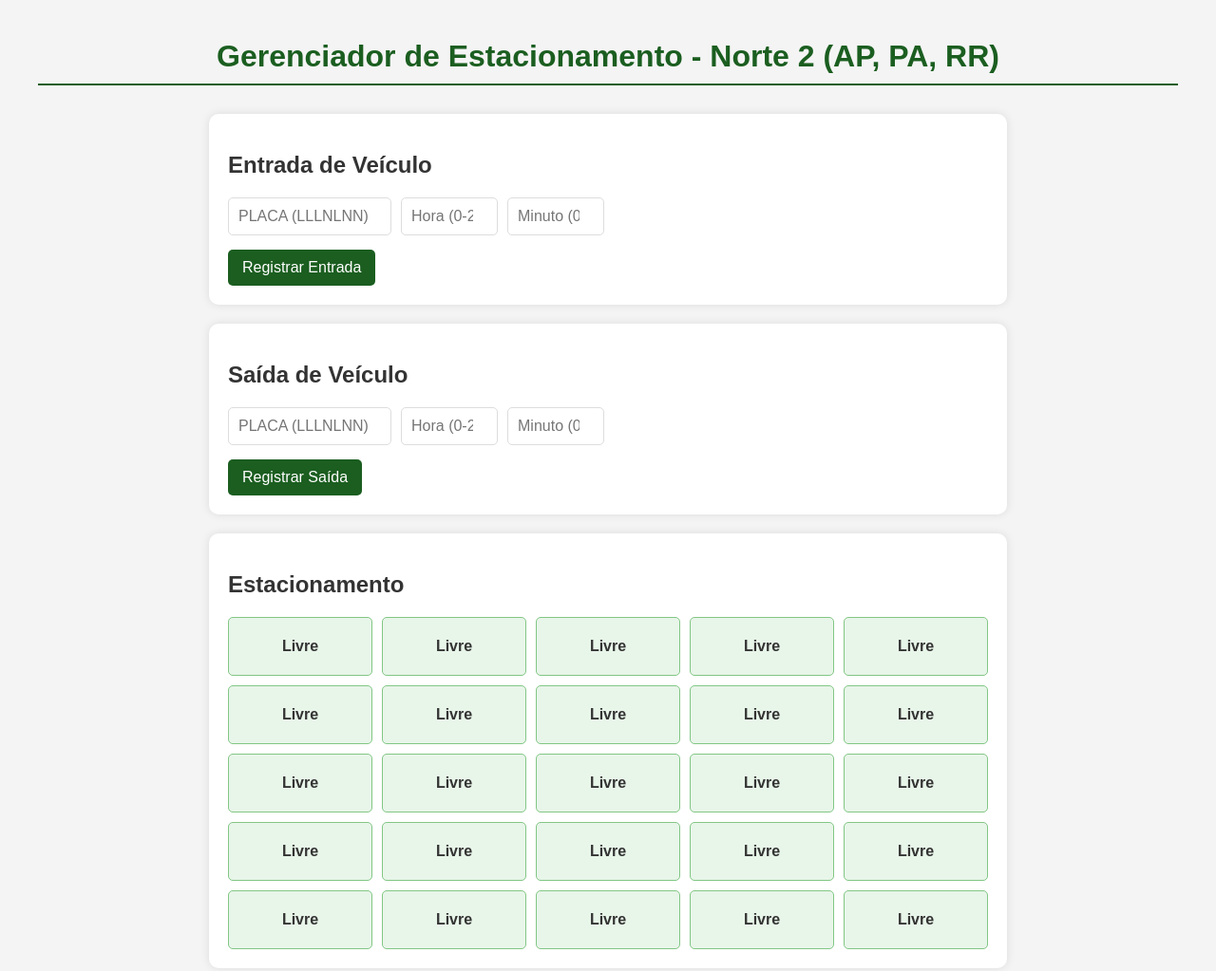
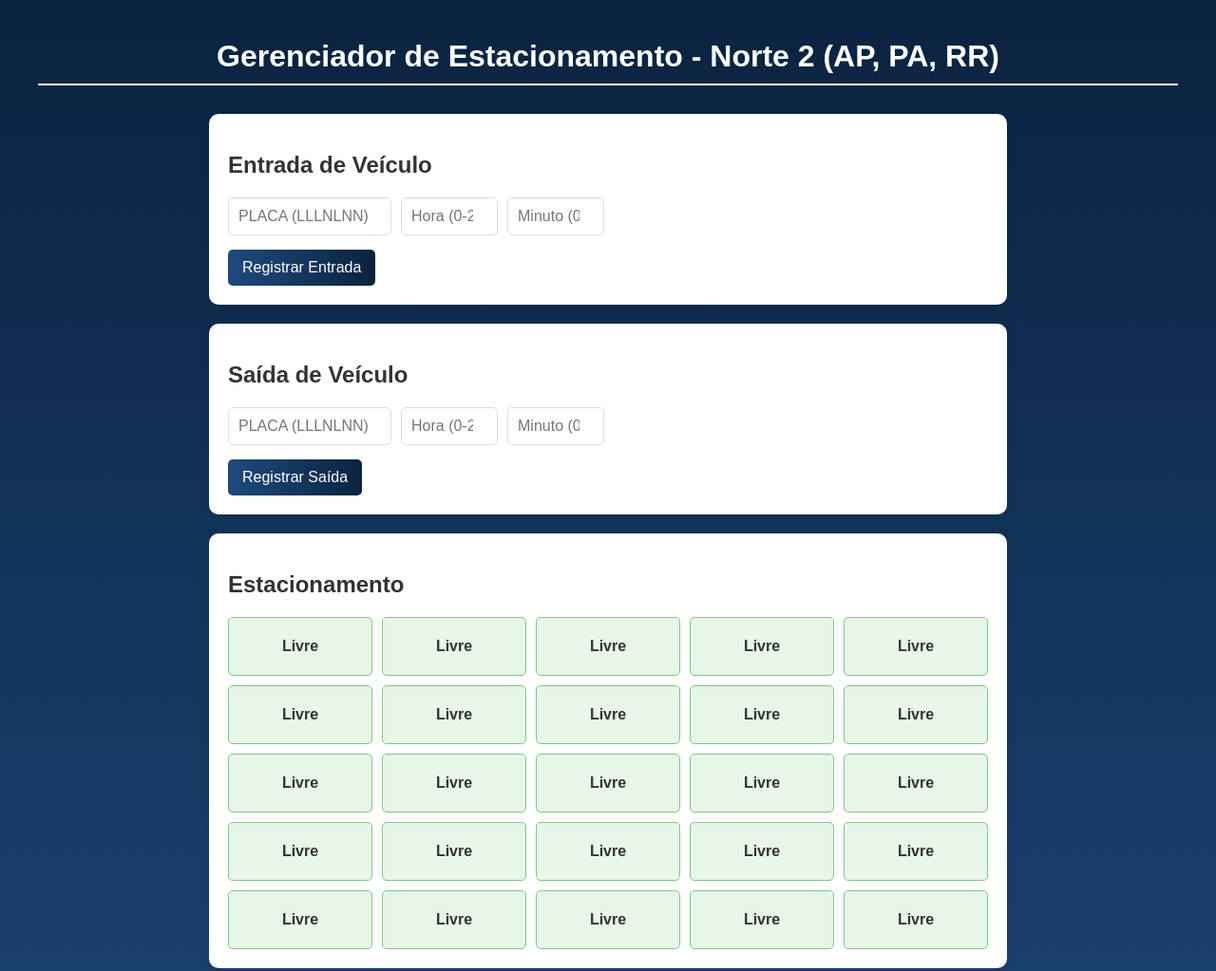
Before and after one commit to LuizGup/Projeto-ShoppingGate, a plain HTML site: page index.html in a window 1280 px wide. Shown: the top 1023 px of the page at 95% size. Drawn offline with Linux system fonts and the light colour scheme.

Commit message:
Style: updated color pallete

```diff
--- a/style.css
+++ b/style.css
@@ -1,6 +1,6 @@
 body {
   font-family: Arial, sans-serif;
-  background: #f4f4f4;
+  background: linear-gradient(to bottom, #0A233F, #1E4A7D);
   padding: 20px;
   color: #333;
   max-width: 1200px;
@@ -9,10 +9,10 @@ body {
 
 h1 {
   text-align: center;
-  color: #1b5e20;
+  color: #ffffff;
   margin-bottom: 30px;
   padding-bottom: 10px;
-  border-bottom: 2px solid #1b5e20;
+  border-bottom: 2px solid #ffffff;
 }
 
 .form-section {
@@ -55,7 +55,7 @@ input[type="text"] {
 
 button {
   padding: 10px 15px;
-  background: #1b5e20;
+  background: linear-gradient(to right, #1E4A7D, #0A233F);
   color: white;
   border: none;
   border-radius: 5px;
@@ -116,7 +116,7 @@ button:hover {
 
 .ticket-container {
   background: #fff;
-  border: 1px dashed #1b5e20;
+  border: 1px dashed #1E4A7D;
   padding: 20px;
   border-radius: 5px;
   font-family: 'Courier New', monospace;
```
